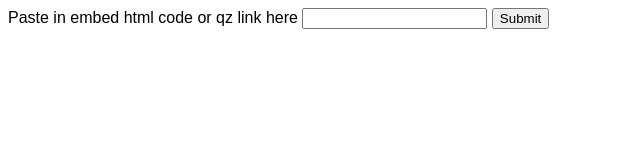
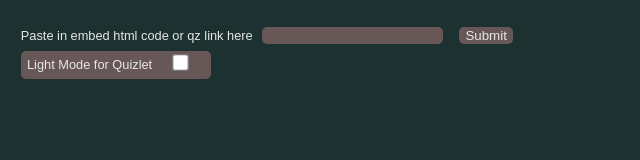
Before and after one commit to OhNordy/embed, a plain HTML site: page index.html in a window 1280 px wide. Shown: the whole page, without its empty margins (0-640 px from the left). Drawn offline with Linux system fonts and the light colour scheme.

Commit message:
Update index.html

```diff
--- a/index.html
+++ b/index.html
@@ -7,19 +7,55 @@
         }
         body{
             font-family: Arial, Helvetica, sans-serif;
+            background-color: rgb(29, 49, 49);
+            font-size: 1vw;
+            padding: 1%;
         }
         form{
             margin:auto;
+            color: rgb(231, 231, 231);
+            line-height: 160%;
         }
+
+        form input{
+            border-radius: 5px;
+            border: none;
+            background-color: rgb(104, 87, 87);
+            color:rgb(231, 231, 231);
+            margin:0.5%;
+        }
+
+        form input[type=checkbox]{
+            transform: scale(1.3);
+            width:3%;
+
+        }
+
+        #lightSwitch{
+            background-color: rgb(104, 87, 87);
+            color: rgb(231, 231, 231);
+            padding:0.5%;
+            border-radius:5px;
+        }
+
+
+
     </style>
 
 </head>
 
 <body id="bodyer">
+    <!--Embed quizlet thingy here-->
+
     <form id="former">
         <label>Paste in embed html code or qz link here</label>
         <input id="inputter" type="text" value="">
         <input id="submitter" type="submit" value="Submit">
+        <br>
+        <label id="lightSwitch">
+            <span class="slider round"> Light Mode for Quizlet</span>
+            <input type="checkbox">
+          </label>
     </form>
 
    <script>
@@ -27,10 +63,18 @@
         let submit = document.getElementById('submitter');
         let form = document.getElementById("former");
         let body = document.getElementById("bodyer");
+        let lightSwitch = document.getElementById("lightSwitch");
+        let lightSwitchInput = lightSwitch.querySelector("Input");
+
+
+        let lightMode = false;
 
         let value = input.value;
         form.onsubmit = ()=>{
             value = input.value;
+            lightMode = lightSwitchInput.checked;
+
+            console.log(lightMode);
 
             if(value.match("<iframe src=") !== null){
                 body.innerHTML = value;
@@ -47,7 +91,19 @@
                 value += "learn/embed?i=1bxztw&x=1jj1";
                 console.log(value);
 
-                body.innerHTML = "<iframe src=" + value + " height='500' width='100%'' style='border:0'></iframe>";
+                let iframe = document.createElement("iframe");
+                iframe.style.width = '100%';
+                iframe.style.border = '0px';
+                //change styling if lightmode turned off
+                if(!lightMode){
+                    iframe.style.filter = "hue-rotate(240deg) invert(85%) ";
+                }
+                iframe.src = value;
+
+                body.innerHTML = "";
+                body.appendChild(iframe);
+
+                //body.innerHTML = "<iframe src=" + value + " height='500' width='100%'' style='border:0'></iframe>";
 
             }
 
```
